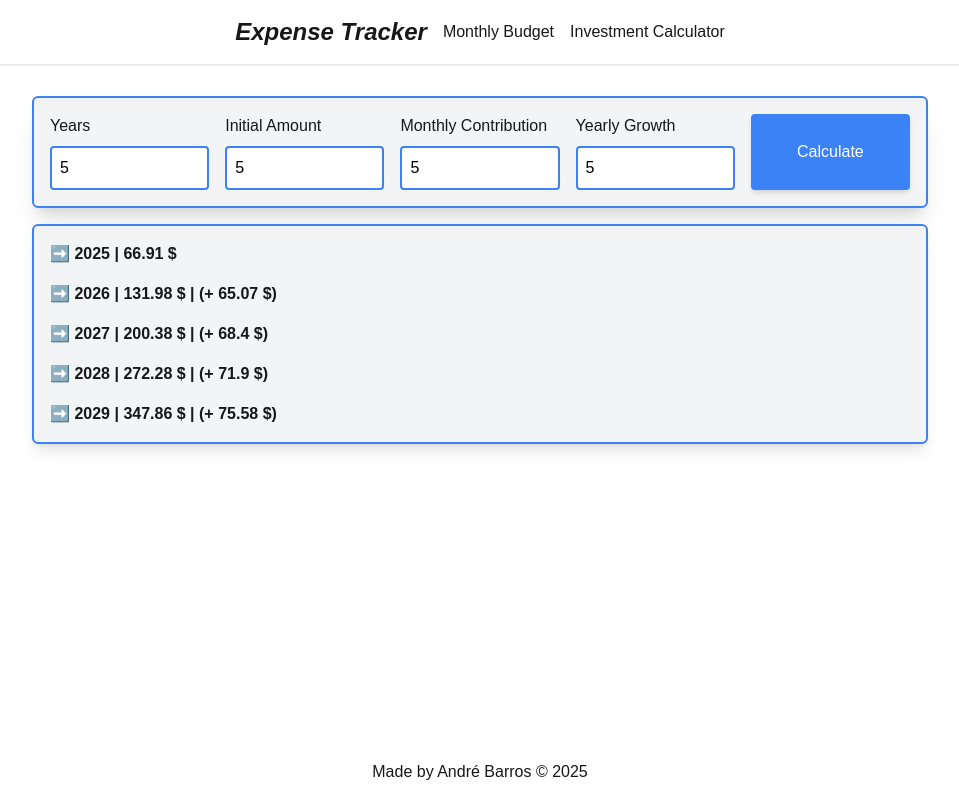
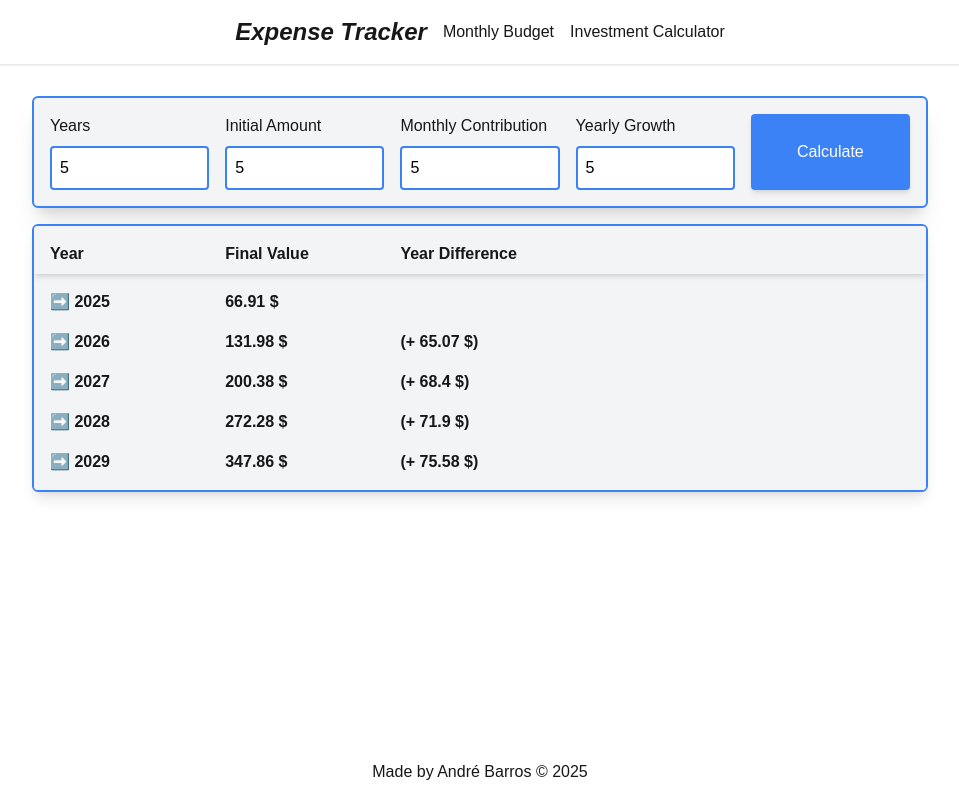
Before and after one commit to andrebarros7201/expense-tracker-enhanced, a Next.js app: page /investment in a window 1280 px wide. Both pictures are taken after typing "5", "5", "5", "5" into the empty fields and a click on the button "Calculate". Shown: the whole page, without its empty margins (160-1119 px from the left). Built offline with nearby package versions, Linux system fonts and the light colour scheme.

Commit message:
improve investment year display

```diff
--- a/components/layout/investment/display-year.tsx
+++ b/components/layout/investment/display-year.tsx
@@ -4,6 +4,9 @@ import { useState } from "react";
 
 const DisplayYear: React.FC<{ year: InvestmentItem }> = ({ year }) => {
   const [isOpen, setIsOpen] = useState(false);
+
+  //TODO change to grid instead of having only one p element (year header)
+
   return (
     <div className={"w-full"}>
       <div
@@ -12,10 +15,21 @@ const DisplayYear: React.FC<{ year: InvestmentItem }> = ({ year }) => {
         }
         onClick={() => setIsOpen(!isOpen)}
       >
-        <h3 className={"font-bold "}>
-          {!isOpen ? "➡️ " : "⬇️ "}{" "}
-          {`${year.year} | ${String(year.value).replace(/\B(?=(\d{3})+(?!\d))/g, " ")} $  ${year.yearlyDifference > 0 ? `| (+ ${String(year.yearlyDifference).replace(/\B(?=(\d{3})+(?!\d))/g, " ")} $)` : ""} `}
-        </h3>
+        <div
+          className={
+            "w-full font-bold flex flex-col sm:grid sm:grid-cols-5  gap-4"
+          }
+        >
+          <p>
+            {!isOpen ? "➡️ " : "⬇️ "} {year.year}
+          </p>
+          <p>{String(year.value).replace(/\B(?=(\d{3})+(?!\d))/g, " ")} $</p>
+          <p>
+            {year.yearlyDifference > 0
+              ? `(+ ${String(year.yearlyDifference).replace(/\B(?=(\d{3})+(?!\d))/g, " ")} $)`
+              : ""}
+          </p>
+        </div>
       </div>
       {isOpen && (
         <div className={"grid gap-2 grid-cols-2 sm:grid-cols-3 md:grid-cols-6"}>
--- a/components/layout/investment/display-years.tsx
+++ b/components/layout/investment/display-years.tsx
@@ -22,12 +22,27 @@ const DisplayYears = () => {
   return (
     <div
       className={
-        "flex flex-col gap-4  bg-gray-100 rounded-md w-full max-h-96 overflow-y-scroll box-border p-4 items-center justify-start shadow-lg border-2 border-blue-500"
+        "w-full shadow-lg border-2 border-blue-500 rounded-md max-h-96 overflow-y-scroll box-border"
       }
     >
-      {prediction.map((year: InvestmentItem) => (
-        <DisplayYear key={year.year} year={year} />
-      ))}
+      <div
+        className={
+          "w-full font-bold flex flex-col sm:grid sm:grid-cols-5 gap-4 sticky top-0 bg-gray-100 shadow-md p-4 pb-2"
+        }
+      >
+        <p>Year</p>
+        <p>Final Value</p>
+        <p>Year Difference</p>
+      </div>
+      <div
+        className={
+          "flex flex-col gap-4  bg-gray-100   p-4 items-center justify-start "
+        }
+      >
+        {prediction.map((year: InvestmentItem) => (
+          <DisplayYear key={year.year} year={year} />
+        ))}
+      </div>
     </div>
   );
 };
```
